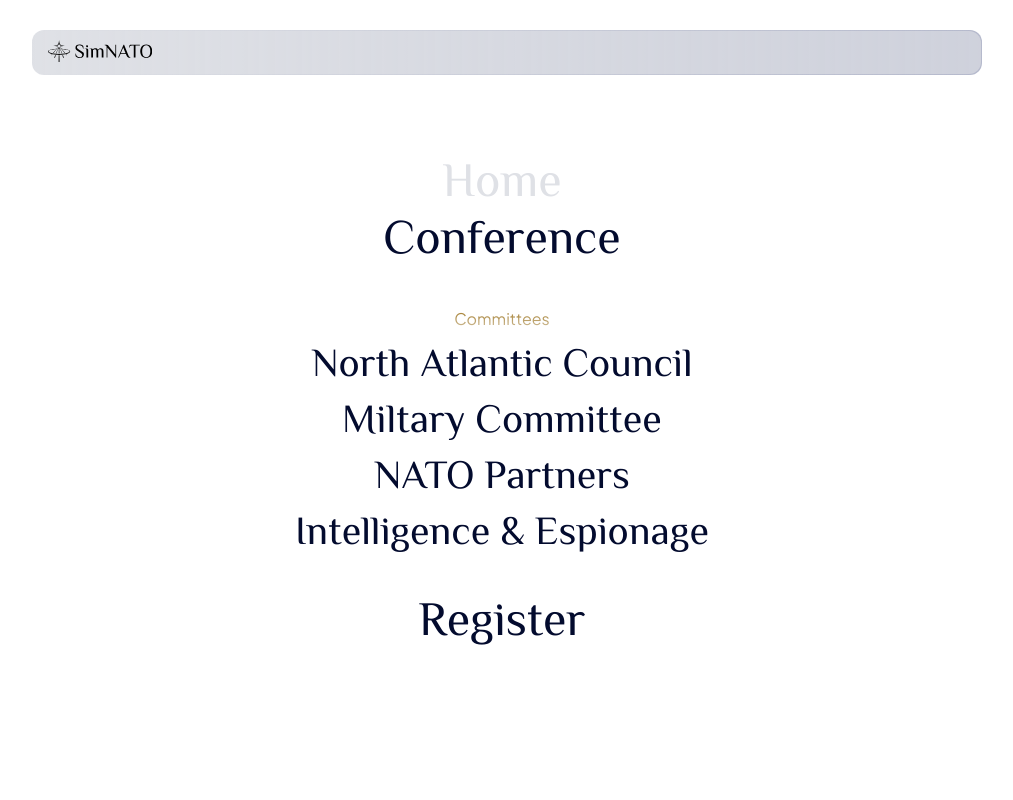
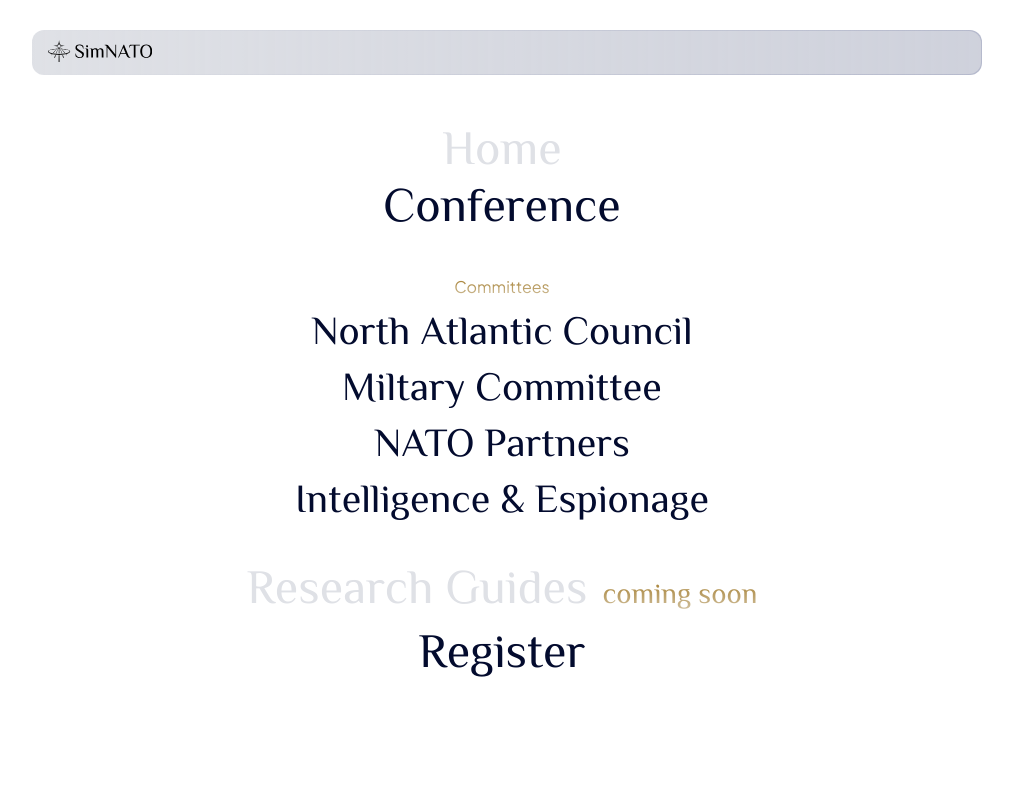
Before and after one commit to oklex/simnato-site, a Next.js app: page / in a window 1280 px wide. Both pictures are taken after a click on the button 645 px from the left and 52 px from the top of the page. Shown: the top 800 px of the page, without its empty margins (138-1151 px from the left). Built offline with nearby package versions, Linux system fonts and the light colour scheme; some icons are missing.

Commit message:
added research guides with a TBA

```diff
--- a/src/components/Navigation.tsx
+++ b/src/components/Navigation.tsx
@@ -1,18 +1,26 @@
-import React, { ReactElement, useContext, useEffect, useState } from "react";
-import ReactDOM from "react-dom";
-import styled, { css } from "styled-components";
-import { useRouter } from "next/router";
-import { rgba } from "polished";
-import Link from "next/link";
+import React, { ReactElement, useContext, useEffect, useState } from 'react';
+import ReactDOM from 'react-dom';
+import styled, { css } from 'styled-components';
+import { useRouter } from 'next/router';
+import { rgba } from 'polished';
+import Link from 'next/link';
 
-import { NavThemeContext } from "@context/navTheme";
-import TextLogo from "@assets/textLogo";
-import { Div, Header, Icon, NarrowContainer, Spacer, Text } from "@ui-library";
-import useScreenSize from "@stores/useScreenSize";
-import StarMarker from "@assets/starMarkers";
+import { NavThemeContext } from '@context/navTheme';
+import TextLogo from '@assets/textLogo';
+import {
+	Div,
+	Header,
+	Icon,
+	NarrowContainer,
+	Spacer,
+	StyledText,
+	Text,
+} from '@ui-library';
+import useScreenSize from '@stores/useScreenSize';
+import StarMarker from '@assets/starMarkers';
 
-import { PALETTE } from "../theme";
-import FullScreenModal from "./FullScreenModal";
+import { PALETTE } from '../theme';
+import FullScreenModal from './FullScreenModal';
 const RADIUS = 12;
 
 export const Navigation = ({ sticky }: { sticky?: boolean }): ReactElement => {
@@ -20,7 +28,7 @@ export const Navigation = ({ sticky }: { sticky?: boolean }): ReactElement => {
 	const { isMobile } = useScreenSize();
 	const { pathname } = useRouter();
 	const [openNav, setOpenNav] = useState(false);
-  const onLightBackground = theme === "light" || openNav;
+	const onLightBackground = theme === 'light' || openNav;
 
 	const toggleModal = () => setOpenNav((prev) => !prev);
 
@@ -45,13 +53,13 @@ export const Navigation = ({ sticky }: { sticky?: boolean }): ReactElement => {
 						{/* <Link href="/" onClick={(e) => e.stopPropagation()}> */}
 						<TextLogo
 							height="1.4rem"
-                color={onLightBackground ? "black" : "white"}
+							color={onLightBackground ? 'black' : 'white'}
 						/>
 						{/* </Link> */}
 						<BigNavSpace flex justifyContent="end">
 							<Icon
-                icon={openNav ? "x" : "menu"}
-                mode={onLightBackground ? "dark" : "light"}
+								icon={openNav ? 'x' : 'menu'}
+								mode={onLightBackground ? 'dark' : 'light'}
 							/>
 						</BigNavSpace>
 						{/* <Link href="/registration">
@@ -76,7 +84,7 @@ export const Navigation = ({ sticky }: { sticky?: boolean }): ReactElement => {
 								<NavLink label="Conference" route="/conference" />
 								<Spacer height="calc(3vh + 12px)" />
 								<Div flex flexDirection="col" gap="8px" padding="4px 0px 0px">
-                  <Text mode="gold" align={isMobile ? "left" : "center"}>
+									<Text mode="gold" align={isMobile ? 'left' : 'center'}>
 										Committees
 									</Text>
 									<NavLink
@@ -101,6 +109,16 @@ export const Navigation = ({ sticky }: { sticky?: boolean }): ReactElement => {
 									/>
 								</Div>
 								<Spacer height="calc(3vh + 12px)" />
+								<Div>
+									<Header level={1} mode="silver">
+										Research Guides
+										<TbaTag>
+											<StyledText mode="gold" size="lg">
+												coming soon
+											</StyledText>
+										</TbaTag>
+									</Header>
+								</Div>
 								<NavLink label="Register" route="/registration" />
 							</NavigationModalContent>
 						</Div>
@@ -113,26 +131,30 @@ export const Navigation = ({ sticky }: { sticky?: boolean }): ReactElement => {
 	return showNav();
 };
 
+const TbaTag = styled.span`
+	margin-left: 15px;
+`;
+
 interface TextLinkProps {
 	label: string;
 	route: string;
-  variant?: "primary" | "secondary"; // New prop for link styling
+	variant?: 'primary' | 'secondary'; // New prop for link styling
 }
 const NavLink = ({
 	label,
 	route,
-  variant = "primary",
+	variant = 'primary',
 }: TextLinkProps): ReactElement => {
 	const { isMobile } = useScreenSize();
 	const { pathname } = useRouter();
 	const selected = pathname.endsWith(route);
 
 	return (
-    <Div flex justifyContent={isMobile ? "start" : "center"}>
+		<Div flex justifyContent={isMobile ? 'start' : 'center'}>
 			{/* {selected && <StarMarker type="blue" height='2em' padding='0px 15px'/>} */}
 			{selected ? (
 				<Header
-          level={variant === "primary" ? 1 : isMobile ? 3 : 2}
+					level={variant === 'primary' ? 1 : isMobile ? 3 : 2}
 					mode="silver"
 				>
 					{label}
@@ -140,7 +162,7 @@ const NavLink = ({
 			) : (
 				<Link href={route}>
 					<Header
-            level={variant === "primary" ? 1 : isMobile ? 3 : 2}
+						level={variant === 'primary' ? 1 : isMobile ? 3 : 2}
 						mode="dark"
 					>
 						{label}
@@ -207,11 +229,11 @@ const NavigationModalContent = styled.div<{ isMobile: boolean }>`
 `;
 
 const NavigationWrapper = styled.div<{ sticky: boolean; isMobile: boolean }>`
-  width: ${({ isMobile }) => (isMobile ? "100%" : "calc(100% - 10px)")};
+	width: ${({ isMobile }) => (isMobile ? '100%' : 'calc(100% - 10px)')};
 	display: flex;
 	justify-content: center;
 
-  position: ${({ sticky }) => (sticky ? "sticky" : "fixed")};
+	position: ${({ sticky }) => (sticky ? 'sticky' : 'fixed')};
 	z-index: 999;
 	left: 0;
 	top: 30px;
@@ -245,7 +267,7 @@ const StyledNav = styled.button<{ shouldBeTransparent: boolean }>`
 	overflow: hidden;
 
 	&::before {
-    content: "";
+		content: '';
 		position: absolute;
 		left: 1px;
 		right: 1px;
@@ -253,7 +275,7 @@ const StyledNav = styled.button<{ shouldBeTransparent: boolean }>`
 		bottom: 1px;
 		border-radius: ${RADIUS}px;
 		background-color: ${({ shouldBeTransparent: lightBackground }) =>
-      lightBackground === true ? PALETTE.silver.main : "#313979"};
+			lightBackground === true ? PALETTE.silver.main : '#313979'};
 		z-index: -1;
 		transition: 200ms;
 		${({ shouldBeTransparent }) =>
```
Lines whose indentation alone changed are shown as unchanged.
